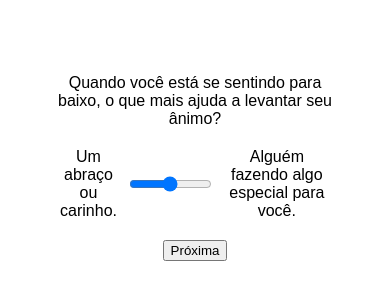
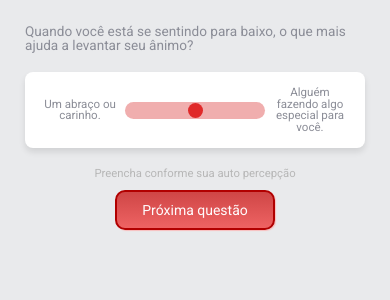
Before and after one commit to tsportes/linguagem_amor, a plain HTML site: page index.html in a window 390 px wide. Drawn offline with nearby package versions, Linux system fonts and the light colour scheme.

Commit message:
Melhorias no código

```diff
--- /dev/null
+++ b/assets/css/reset.css
@@ -0,0 +1,86 @@
+html, body, div, span, applet, object, iframe,
+h1, h2, h3, h4, h5, h6, p, blockquote, pre,
+a, abbr, acronym, address, big, cite, code,
+del, dfn, em, img, ins, kbd, q, s, samp,
+small, strike, strong, sub, sup, tt, var,
+b, u, i, center,
+dl, dt, dd, ol, ul, li,
+fieldset, form, label, legend,
+table, caption, tbody, tfoot, thead, tr, th, td,
+article, aside, canvas, details, embed,
+figure, figcaption, footer, header, hgroup,
+menu, nav, output, ruby, section, summary,
+time, mark, audio, video {
+	margin: 0;
+	padding: 0;
+	border: 0;
+	font-size: 100%;
+	font: inherit;
+	vertical-align: baseline;
+}
+
+article, aside, details, figcaption, figure,
+footer, header, hgroup, menu, nav, section {
+	display: block;
+}
+body {
+	line-height: 1;
+}
+ol, ul {
+	list-style: none;
+}
+blockquote, q {
+	quotes: none;
+}
+blockquote:before, blockquote:after,
+q:before, q:after {
+	content: '';
+	content: none;
+}
+table {
+	border-collapse: collapse;
+	border-spacing: 0;
+}
+
+a {
+	color: inherit;
+	text-decoration: none;
+}
+
+img {
+	width: inherit;
+}
+
+button {
+	font-family: inherit;
+	font-size: inherit;
+	color: inherit;
+	font-weight: inherit;
+	padding: 0;
+	border: none;
+	background-color: unset;
+}
+
+input {
+	border: none;
+	color: inherit;
+	font-size: inherit;
+	font-weight: inherit;
+	font-family: inherit;
+}
+
+textarea {
+	border: none;
+	color: inherit;
+	font-size: inherit;
+	font-weight: inherit;
+	font-family: inherit;
+}
+
+select {
+	border: none;
+	color: inherit;
+	font-size: inherit;
+	font-weight: inherit;
+	font-family: inherit;
+}
--- /dev/null
+++ b/assets/css/responsivo.css
@@ -0,0 +1,21 @@
+@media screen and (max-width: 415px) {
+    body {
+        font-size: 0.85rem;
+        padding: 25px;
+    }
+    .opcoes {
+        width: 10%;
+        min-width: 80px;
+        max-width: 100px;
+        text-align: center;
+        font-size: 0.85em;
+        padding: 5px;
+    }
+    input[type="range"]::-webkit-slider-runnable-track {
+        padding: 1px;
+    }
+    input[type="range"]::-webkit-slider-thumb {
+        height: 15px;
+        width: 15px;
+    }
+}
--- a/assets/css/styles.css
+++ b/assets/css/styles.css
@@ -1,18 +1,119 @@
+html {
+    box-sizing: border-box;
+}
+
 body {
-    font-family: Arial, sans-serif;
-    text-align: center;
-    padding: 50px;
+    background-color: #e9eaec;
+    font-family: 'Roboto', sans-serif;
+    color: #8b8d97;
+    padding: 40px;
 }
 
 .slider-container {
+    position: relative;
     display: flex;
+    flex-direction: row;
+    flex-wrap: nowrap;
+    justify-content: space-around;
     align-items: center;
-    justify-content: center;
+    padding: 10px;
+    background-color: #FFFFFF;
+    border-radius: 8px;
+    box-shadow: 0 4px 6px rgba(0, 0, 0, 0.1);
     margin: 20px 0;
 }
 
+.opcoes {
+    width: 15%;
+    min-width: 100px;
+    max-width: 200px;
+    text-align: center;
+    font-size: 0.85em;
+    padding: 10px;
+}
+
+.labelDica {
+    margin-top: -5px;
+    text-align: center;
+    font-size: smaller;
+    margin: 0 auto;
+    color: #b7b7b7;
+}
+
+.botao {
+    margin: 0 auto;
+    text-align: center;
+    padding: 10px;
+}
+
+button {
+    color: #FFFCFD !important;
+    font-size: 14px;
+    box-shadow: 1px 1px 1px #f9bebe;
+    padding: 10px 25px;
+    border-radius: 10px;
+    border: 2px solid #b10000;
+    background: #ee6363;
+    background: linear-gradient(to top, #ee6363, #cf4646);
+}
+
+button:hover {
+    color: #6a1414 !important;
+    background: #cf4646;
+    background: linear-gradient(to top, #cf4646, #ee6363);
+}
+
+
+/* Estilos do input range */
+
 input[type="range"] {
-    width: 80%;
-    margin: 0 10px;
-    background: linear-gradient(to right, red 50%, blue 50%);
+    -webkit-appearance: none;
+    display: block;
+    margin: 0;
+    width: 100%;
+    background: transparent;
 }
+
+input[type="range"]:focus {
+    outline: none;
+}
+
+input[type="range"]::-webkit-slider-runnable-track {
+    -webkit-appearance: none;
+    width: 100%;
+    color: transparent;
+    background: lightgray;
+    border-radius: 100px;
+    border: none;
+    padding: 5px;
+    box-shadow: 0px 0px 0px rgba(0, 0, 0, 0), 0px 0px 0px rgba(13, 13, 13, 0);
+    background: rgba(238, 159, 159, 0.836);
+    border: 0px solid rgba(0, 0, 0, 0);
+}
+
+input[type="range"]::-webkit-slider-thumb {
+    -webkit-appearance: none;
+    cursor: pointer;
+    height: 40px;
+    width: 40px;
+    border-radius: 30px;
+    background: black;
+    box-shadow: 0px 2px 10px -2px black(1);
+    position: relative;
+    z-index: 2;
+    box-shadow: 1.1px 1.1px 6.8px rgba(0, 0, 0, 0), 0px 0px 1.1px rgba(13, 13, 13, 0);
+    border: 0px solid #000000;
+    background: #e02929;
+    background-size: 43%;
+    background-position: center;
+    background-repeat: no-repeat;
+}
+
+input[type="range"]::-webkit-slider-thumb::before {
+    content: '+';
+    position: absolute;
+    top: 0;
+    left: 0;
+    width: 100%;
+    color: #e02929;
+}
--- a/assets/js/script.js
+++ b/assets/js/script.js
@@ -94,6 +94,7 @@ document.addEventListener('DOMContentLoaded', (event) => {
     const questionText = document.getElementById('questionText');
     const answerSlider = document.getElementById('answerSlider');
     const nextButton = document.getElementById('nextButton');
+    const refreshPage = document.getElementById('refreshPage');
     const optionALabel = document.getElementById('optionALabel');
     const optionBLabel = document.getElementById('optionBLabel');
 
@@ -109,6 +110,10 @@ document.addEventListener('DOMContentLoaded', (event) => {
     questionText.textContent = questions[currentQuestionIndex];
     optionALabel.textContent = optionsA[currentQuestionIndex];
     optionBLabel.textContent = optionsB[currentQuestionIndex];
+
+    refreshPage.addEventListener('click', function() {
+        location.reload()
+    });
 
     nextButton.addEventListener('click', function() {
 
@@ -127,7 +132,7 @@ document.addEventListener('DOMContentLoaded', (event) => {
             optionALabel.textContent = optionsA[currentQuestionIndex];
             optionBLabel.textContent = optionsB[currentQuestionIndex];
             questionText.textContent = questions[currentQuestionIndex];
-            answerSlider.value = 0.5; // Reset para o meio
+            answerSlider.value = 0; // Reset para o meio
         } else {
             questionContainer.style.display = 'none';
             resultContainer.style.display = 'block';
--- a/index.html
+++ b/index.html
@@ -5,22 +5,49 @@
     <meta charset="UTF-8">
     <meta name="viewport" content="width=device-width, initial-scale=1.0">
     <title>Teste das Linguagens do Amor</title>
+    <link rel="preconnect" href="https://fonts.googleapis.com">
+    <link rel="preconnect" href="https://fonts.gstatic.com" crossorigin="">
+    <link href="https://fonts.googleapis.com/css2?family=Roboto:ital,wght@0,100;0,300;0,400;0,500;0,700;0,900;1,100;1,300;1,400;1,500;1,700;1,900&amp;display=swap" rel="stylesheet">
+    <link rel="stylesheet" href="assets/css/reset.css">
     <link rel="stylesheet" href="assets/css/styles.css">
+    <link rel="stylesheet" href="assets/css/responsivo.css">
     <script src="https://cdn.jsdelivr.net/npm/chart.js"></script>
+    <link rel="icon" href="assets/img/favico.png" type="image/png">
 </head>
 
 <body>
+    <datalist id="answerScores">
+        <option value="-5"></option>
+        <option value="-4"></option>
+        <option value="-3"></option>
+        <option value="-2"></option>
+        <option value="-1"></option>
+        <option value="0"></option>
+        <option value="1"></option>
+        <option value="2"></option>
+        <option value="3"></option>
+        <option value="4"></option>
+        <option value="5"></option>
+    </datalist>
     <div class="question-container" id="questionContainer">
         <p id="questionText">Pergunta aqui</p>
         <div class="slider-container">
-            <span id="optionALabel">a)</span>
-            <input type="range" min="-5" max="5" step="1" value="0" id="answerSlider">
-            <span id="optionBLabel">b)</span>
+            <span class="opcoes" id="optionALabel"></span>
+            <input type="range" min="-5" max="5" step="1" value="0" id="answerSlider" list="answerScores">
+            <span class="opcoes" id="optionBLabel"></span>
         </div>
-        <button id="nextButton">Próxima</button>
+        <div class="labelDica">
+            <label for="answerSlider">Preencha conforme sua auto percepção</label>
+        </div>
+        <div class="botao">
+            <button type="button" id="nextButton">Próxima questão</button>
+        </div>
     </div>
     <div class="result-container" id="resultContainer" style="display: none;">
         <canvas id="loveLanguagesChart"></canvas>
+        <div class="botao">
+            <button type="button" id="refreshPage">Reiniciar</button>
+        </div>
     </div>
     <script src="assets/js/script.js"></script>
 </body>
```
Also changed, not shown: assets/img/coracao-72.svg (added).
